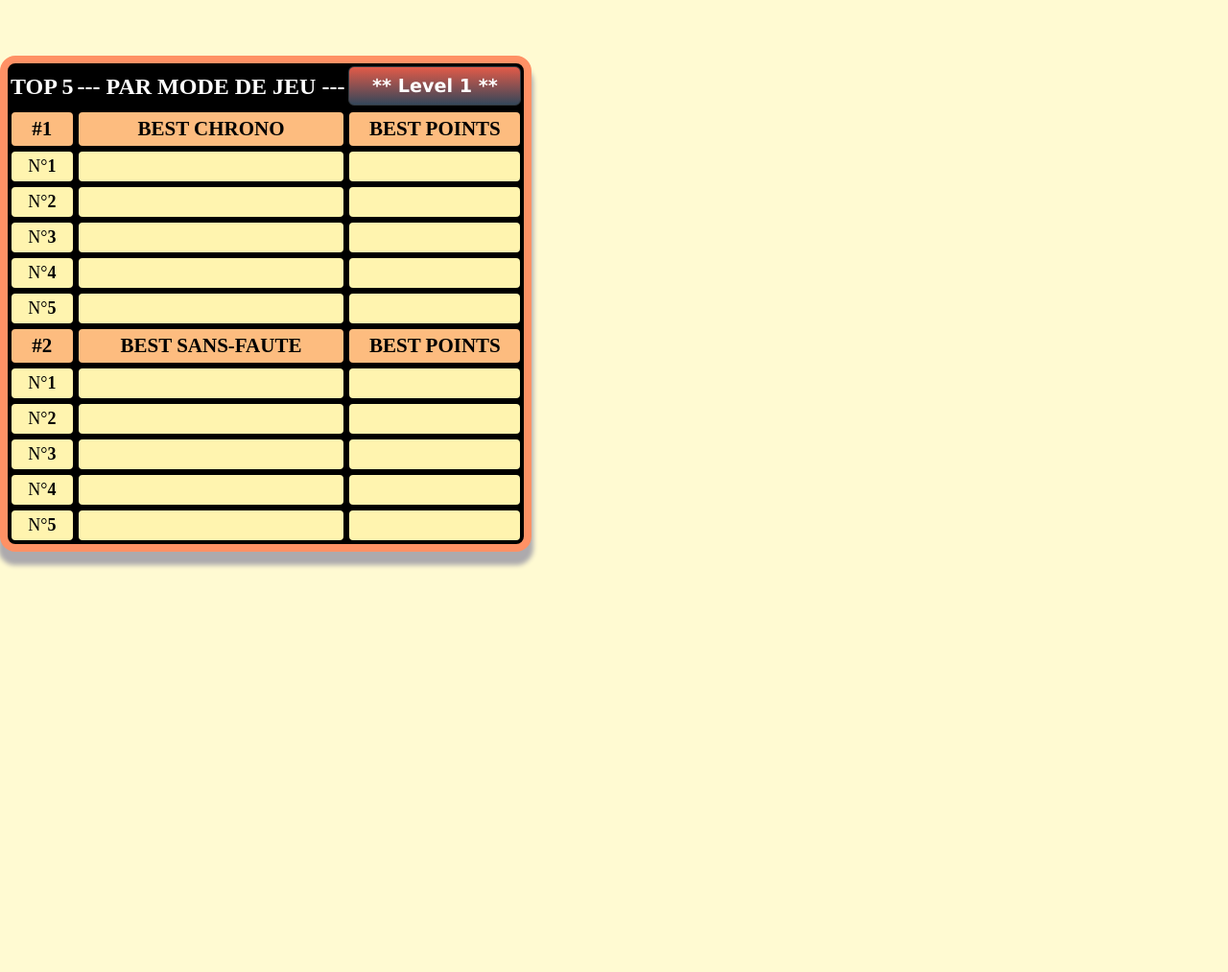
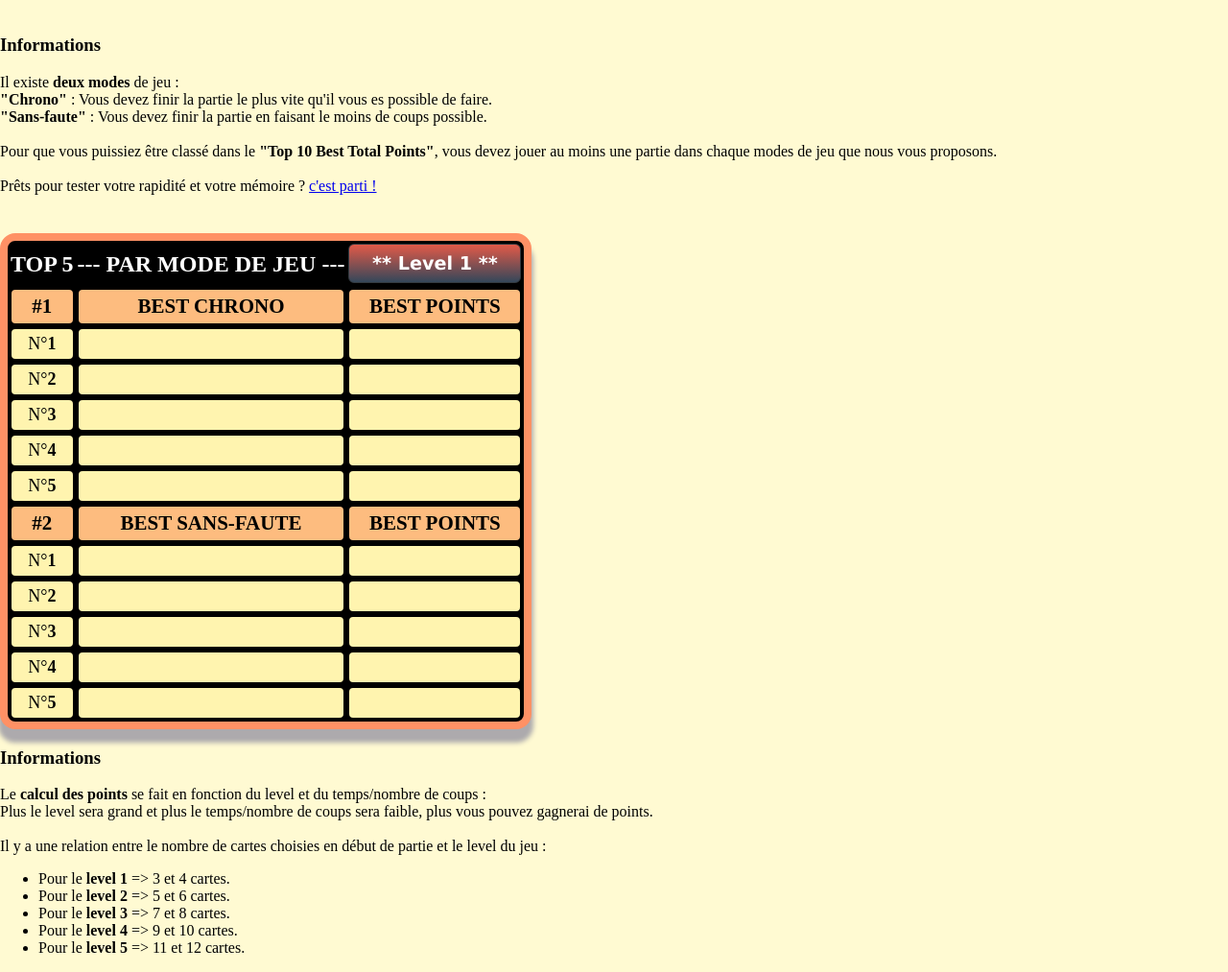
Before and after one commit to etienne-kher/memory, a PHP site: page /profil.php in a window 1280 px wide. Shown: the part 143-1156 px from the top of the page at 96% size. Before the commit the page ends 735 px from the top, so only its background shows below. Run offline with PHP 8.4, Linux system fonts and the light colour scheme; a user stored in the database is signed in; data comes from the database, SQL or seed files in the repository; some web fonts are replaced.

Commit message:
avancement page profil css

```diff
--- a/profil.php
+++ b/profil.php
@@ -27,9 +27,21 @@ if(isset($_SESSION['login'])){
 date_default_timezone_set('Europe/Paris');
 
 
+$n=1;
+?>
+<section class="section">
 
-$n=1;
-?> <table class="tableprofil">
+<article class="textprofil">
+    <h1>Informations</h1>
+    <p> Il existe <b>deux modes</b> de jeu : <br>
+<b>"Chrono"</b> : Vous devez finir la partie le plus vite qu'il vous es possible de faire. <br>
+<b>"Sans-faute"</b> : Vous devez finir la partie en faisant le moins de coups possible. <br><br>
+Pour que vous puissiez être classé dans le <b>"Top 10 Best Total Points"</b>, vous devez jouer au moins une partie dans chaque modes de jeu que nous vous proposons. <br><br>
+Prêts pour tester votre rapidité et votre mémoire ? <a href="index.php?chang=true">c'est parti !</a>
+</p>
+</article>
+
+<table class="tableprofil">
         <th class="col1">TOP 5</th>
         <th class="col1"> --- PAR MODE DE JEU --- </th>
             <th>
@@ -144,7 +156,23 @@ if($k==count($resultat1)){
         ?>
 </table>
 
+<article class="textprofil">
+<h1>Informations</h1>
+<p>
+Le <b>calcul des points</b> se fait en fonction du level et du temps/nombre de coups : <br> Plus le level sera grand et plus le temps/nombre de coups sera faible, plus vous pouvez gagnerai de points.<br><br>
+Il y a une relation entre le nombre de cartes choisies en début de partie et le level du jeu :
+<ul>
+    <li>Pour le <b>level 1</b> => 3 et 4 cartes.</li>
+    <li>Pour le <b>level 2</b> => 5 et 6 cartes.</li>
+    <li>Pour le <b>level 3</b> => 7 et 8 cartes.</li>
+    <li>Pour le <b>level 4</b> => 9 et 10 cartes.</li>
+    <li>Pour le <b>level 5</b> => 11 et 12 cartes.</li>
+</ul>
 
+</p>
+</article>
+
+</section>
 <?php
 }
 else{
```
Lines whose indentation alone changed are shown as unchanged.
